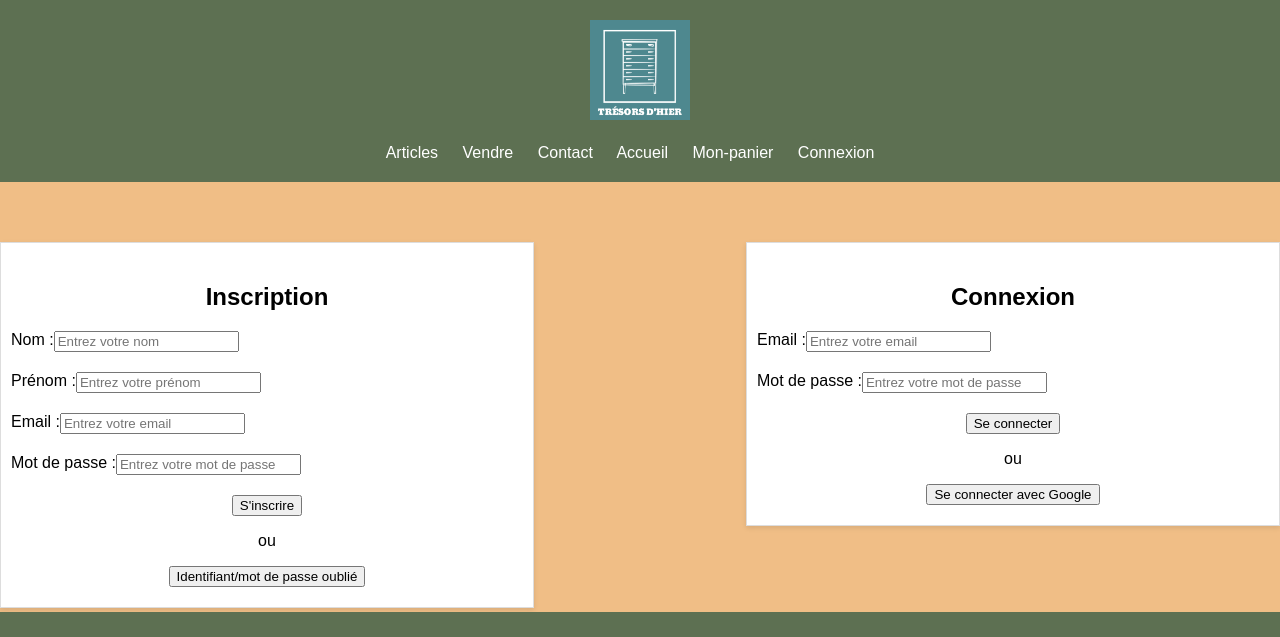
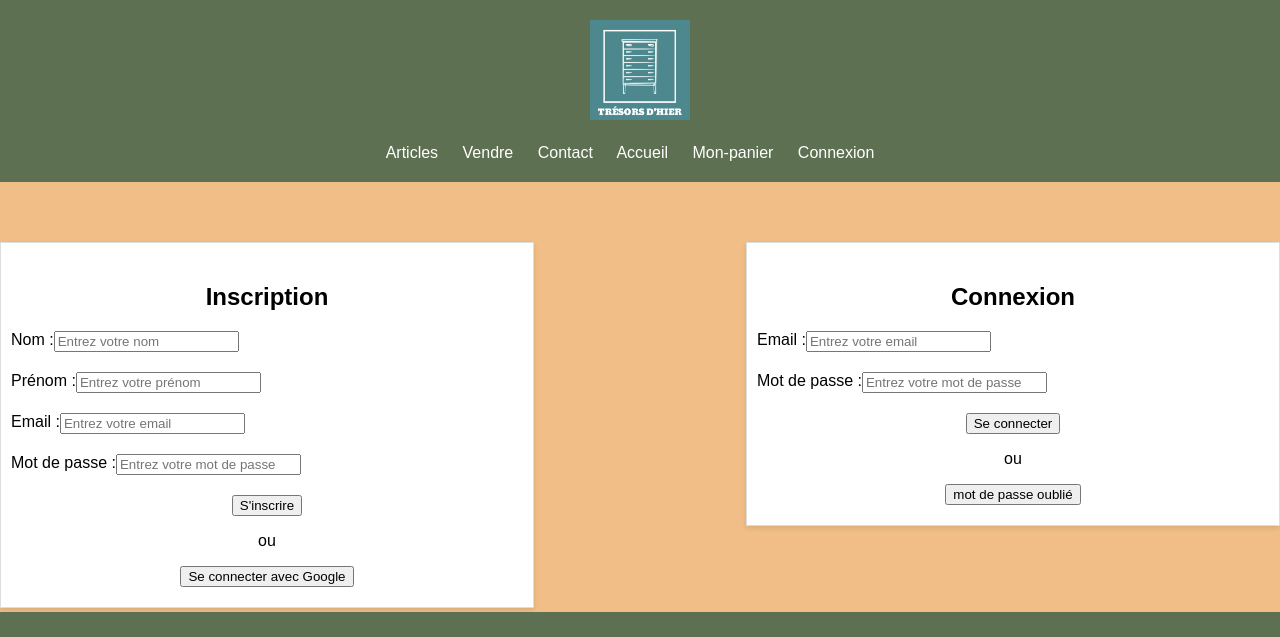
Before and after one commit to Cedric002/Portfolio-Holberton, a plain HTML site: page front-end/connexion.html in a window 1280 px wide. Shown: the top 637 px of the page. Drawn offline with Linux system fonts and the light colour scheme.

Commit message:
update login page

```diff
--- a/front-end/connexion.html
+++ b/front-end/connexion.html
@@ -47,8 +47,9 @@
             </div>
             <button type="submit">S'inscrire</button>
             <p>ou</p>
-            <button type="submit">Identifiant/mot de passe oublié</button>
-
+            <button type="button" onclick="connectWithGoogle()">
+                Se connecter avec Google
+            </button>
             </div>
         </div>
 
@@ -64,9 +65,7 @@
             </div>
             <button type="submit">Se connecter</button>
             <p>ou</p>
-            <button type="button" onclick="connectWithGoogle()">
-                Se connecter avec Google
-            </button>
+            <a href="forgot.html"> <button type="submit">mot de passe oublié </button> </a>
         </div>
     </div>
 
```
